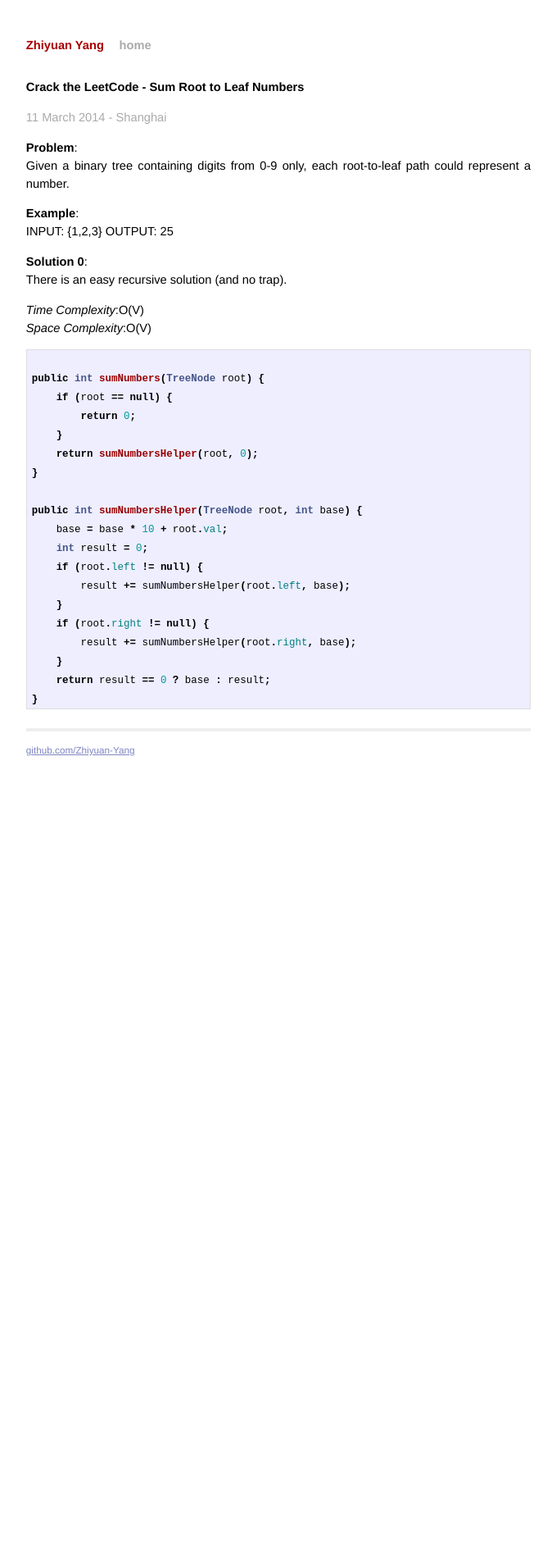
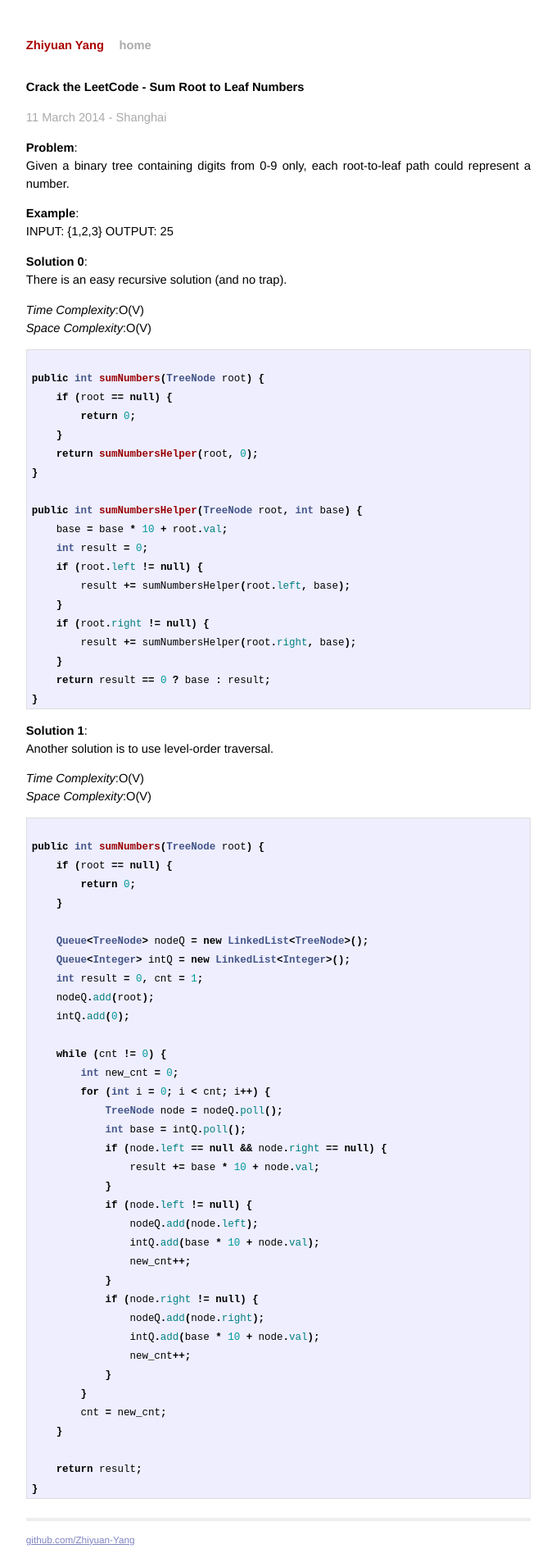
Before and after one commit to BugYang/LeetCode, a Jekyll site: the page built from _posts/2014-03-11-crack-the-leetcode-sum-root-to-leat.md, in a window 1280 px wide. Shown: the whole page at 82% size, without its empty margins (300-979 px from the left). Built offline with Jekyll 4.4.1, drawn with Linux system fonts in a browser that asks for light colours; Markdown is read by kramdown in place of the engine named in the settings; before the commit the page ends 944 px from its top, so only the background shows below that.

Commit message:
add iterative solution for last article

```diff
--- a/_posts/2014-03-11-crack-the-leetcode-sum-root-to-leat.md
+++ b/_posts/2014-03-11-crack-the-leetcode-sum-root-to-leat.md
@@ -41,3 +41,47 @@ public int sumNumbersHelper(TreeNode root, int base) {
     return result == 0 ? base : result;
 }
 {% endhighlight %}
+
+**Solution 1**:
+Another solution is to use level-order traversal.
+
+*Time Complexity*:O(V)
+*Space Complexity*:O(V)
+
+{% highlight java %}
+public int sumNumbers(TreeNode root) {
+    if (root == null) {
+        return 0;
+    }
+
+    Queue<TreeNode> nodeQ = new LinkedList<TreeNode>();
+    Queue<Integer> intQ = new LinkedList<Integer>();
+    int result = 0, cnt = 1;
+    nodeQ.add(root);
+    intQ.add(0);
+
+    while (cnt != 0) {
+        int new_cnt = 0;
+        for (int i = 0; i < cnt; i++) {
+            TreeNode node = nodeQ.poll();
+            int base = intQ.poll();
+            if (node.left == null && node.right == null) {
+                result += base * 10 + node.val;
+            }
+            if (node.left != null) {
+                nodeQ.add(node.left);
+                intQ.add(base * 10 + node.val);
+                new_cnt++;
+            }
+            if (node.right != null) {
+                nodeQ.add(node.right);
+                intQ.add(base * 10 + node.val);
+                new_cnt++;
+            }
+        }
+        cnt = new_cnt;
+    }
+
+    return result;
+}
+{% endhighlight %}
```
